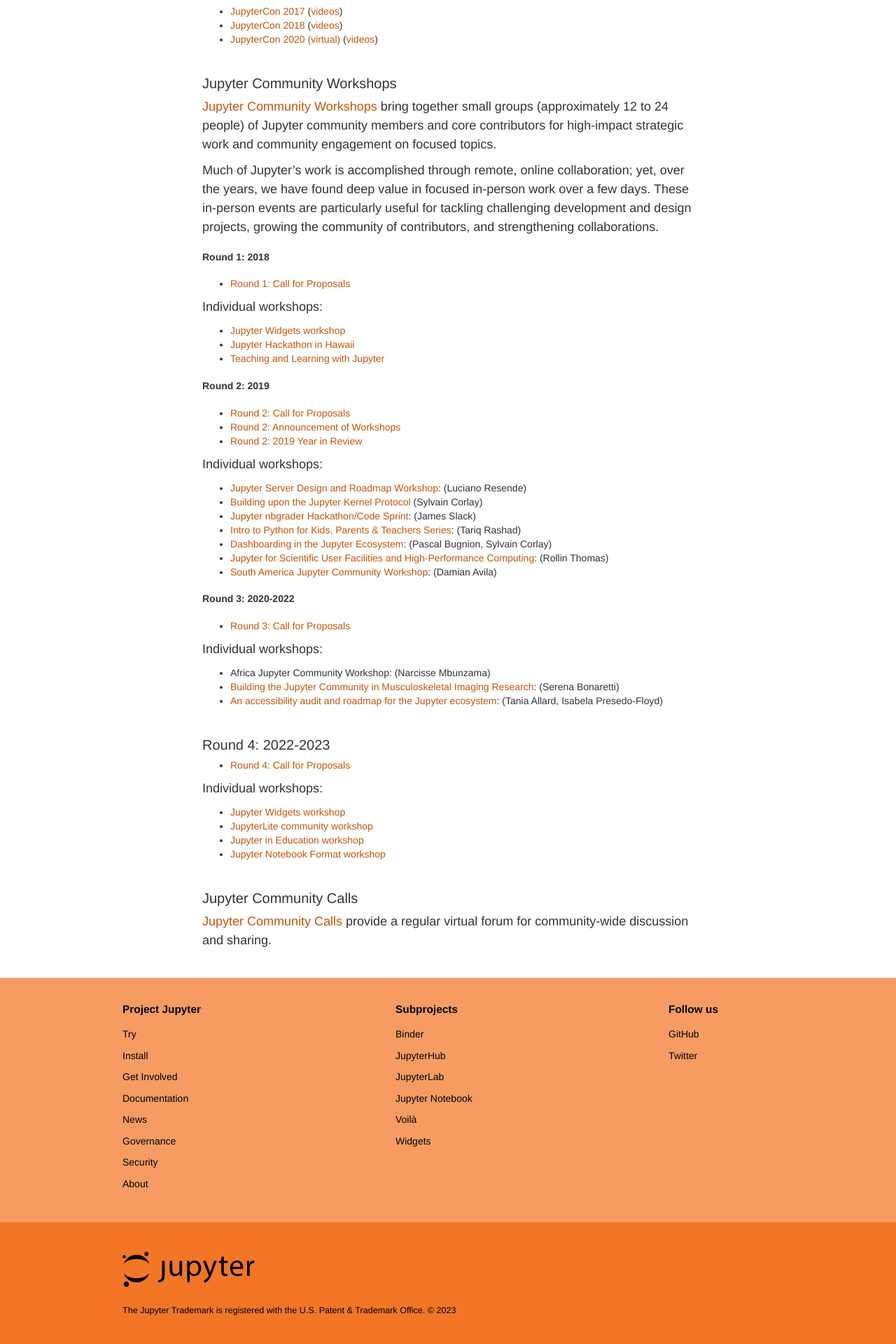
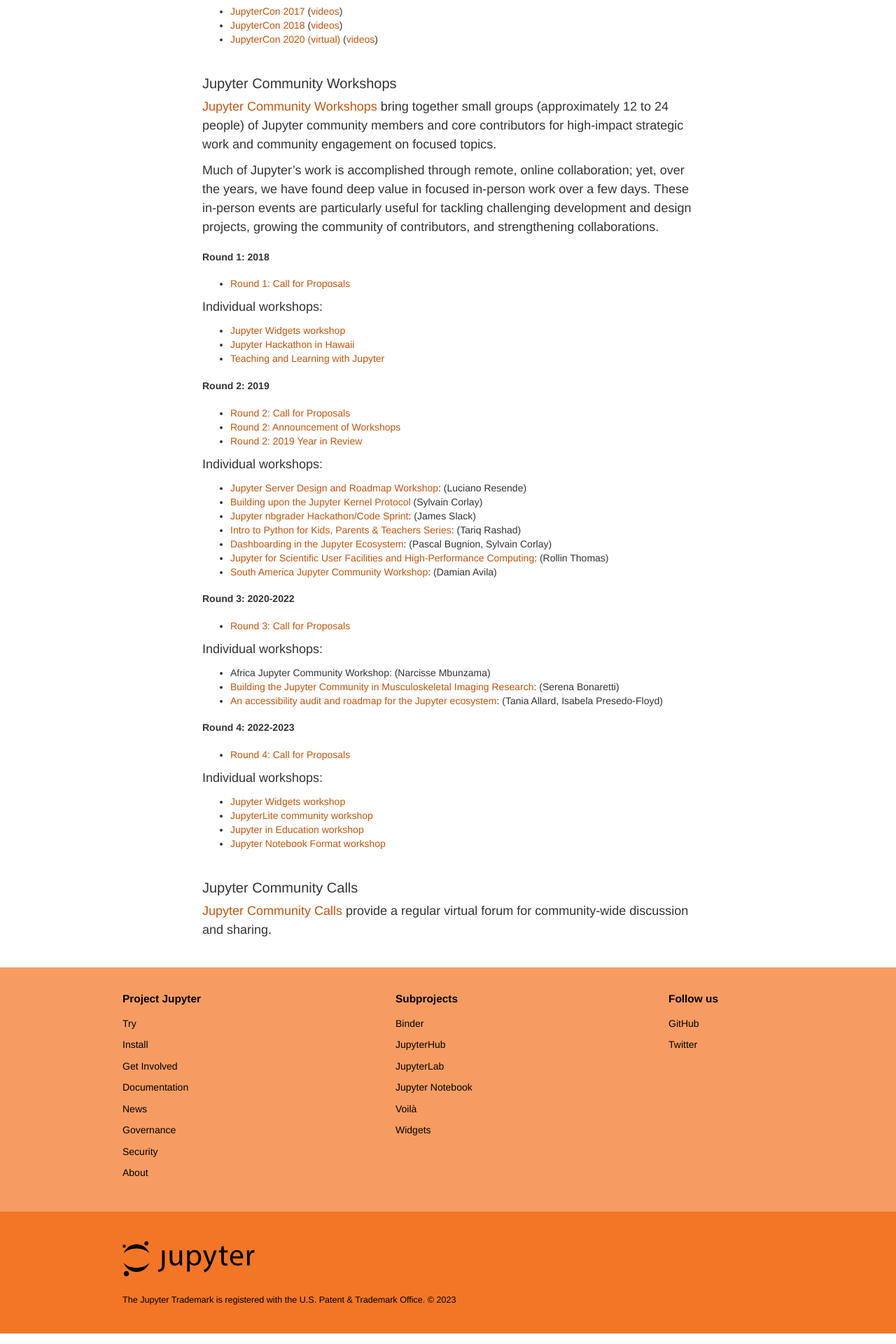
Before and after one commit to jupyter/jupyter.github.io, a Jekyll site: the page built from community.md, in a window 1280 px wide. Shown: the part 3607-5527 px from the top of the page at 70% size. Built offline with Jekyll 4.4.1, drawn with Linux system fonts in a browser that asks for light colours; comment, search, counter and statistics services are not loaded.

```diff
--- a/community.md
+++ b/community.md
@@ -189,7 +189,7 @@ Individual workshops:
 - [Building the Jupyter Community in Musculoskeletal Imaging Research](https://blog.jupyter.org/report-on-the-jupyter-community-workshop-77016ab1d49b): (Serena Bonaretti)
 - [An accessibility audit and roadmap for the Jupyter ecosystem](https://blog.jupyter.org/jupyter-accessibility-workshops-wrap-up-8649dfe5f89): (Tania Allard, Isabela Presedo-Floyd)
 
-### Round 4: 2022-2023
+#### Round 4: 2022-2023
 - [Round 4: Call for Proposals](https://blog.jupyter.org/jupyter-community-workshops-c7491a3cca00)
 
 Individual workshops:
```
